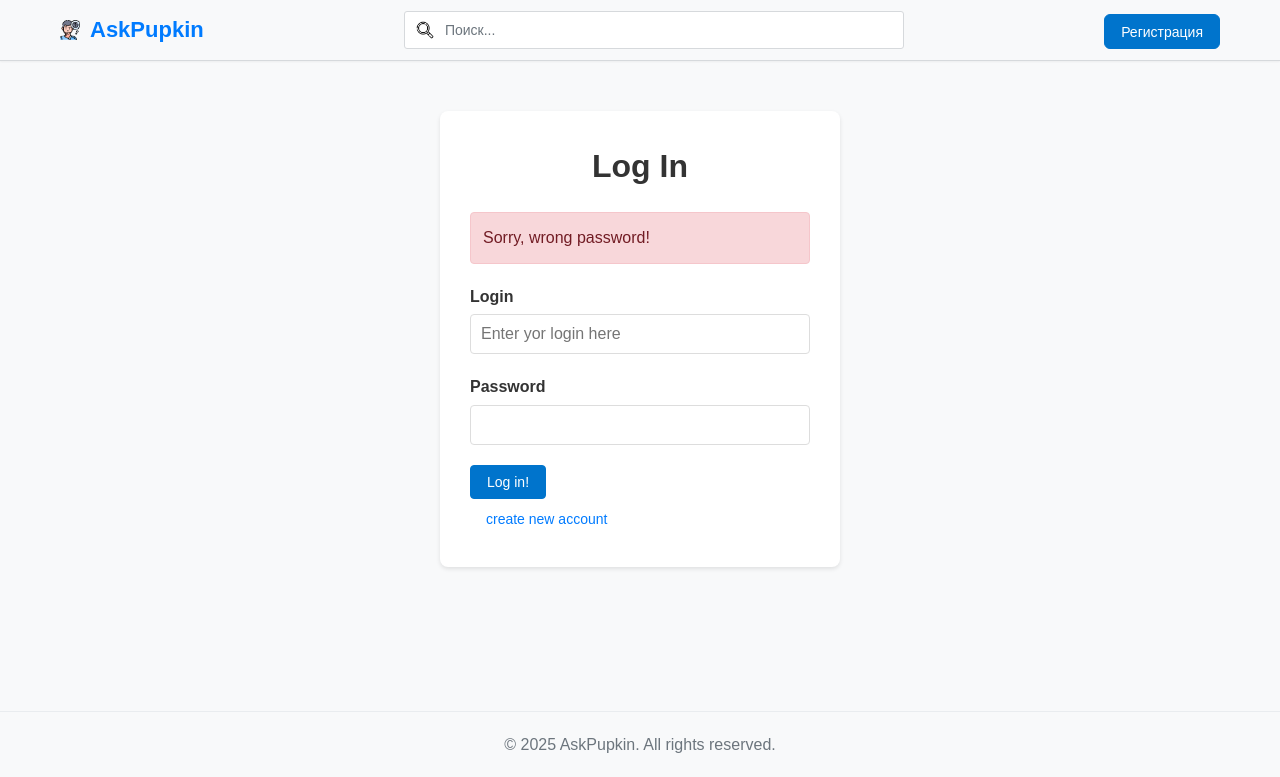
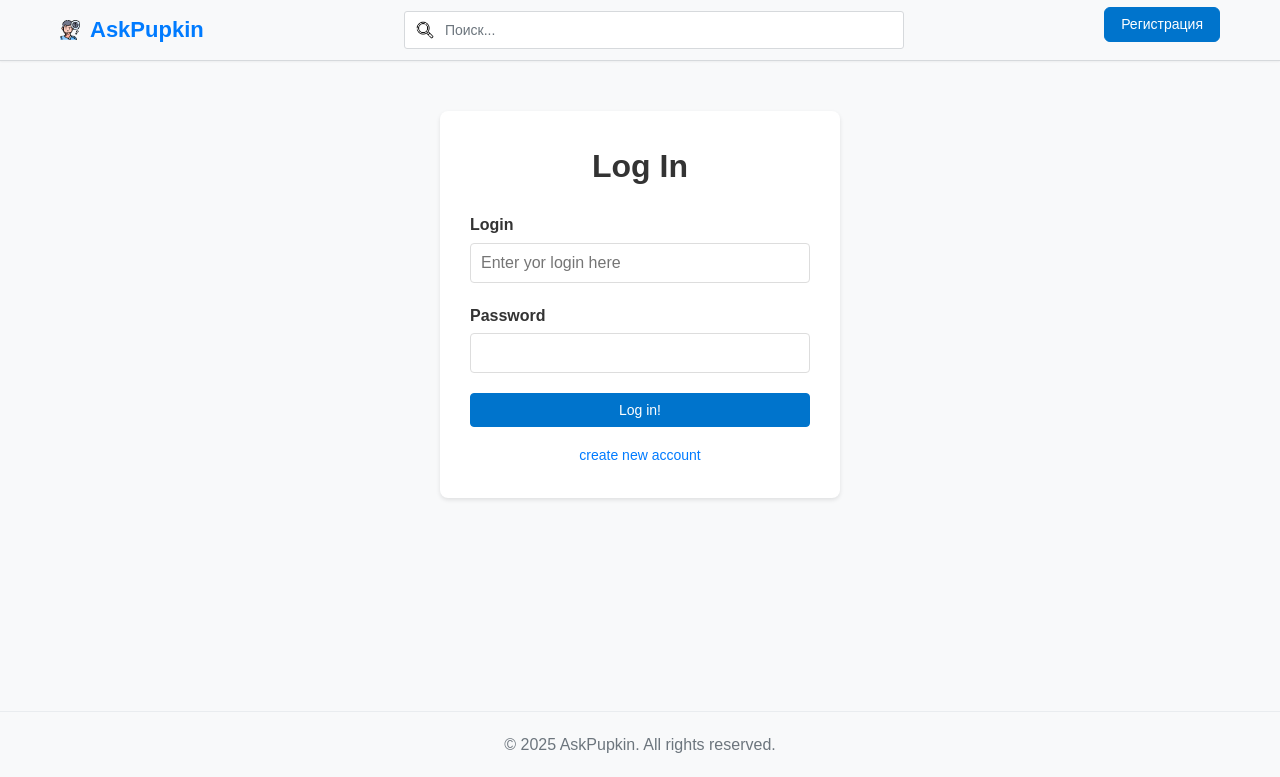
Before and after one commit to khosta77/web-technologies, a Django app: page /login/ in a window 1280 px wide. Shown: the top 777 px of the page. Run offline with Django 4.2, Linux system fonts and the light colour scheme.

Commit message:
Выравнивание и добавление более широкой обработки ошибок в страницы регистрации и входа

```diff
--- a/project/static/css/pages.css
+++ b/project/static/css/pages.css
@@ -348,17 +348,45 @@
     margin-top: 20px;
 }
 
-.auth-links {
-    text-align: center;
+.auth-form .btn {
+    width: 100%;
     margin-top: 15px;
 }
 
-.auth-links a {
+.auth-button-row {
+    margin-top: 15px;
+}
+
+.auth-button-row .btn {
+    width: 100%;
+    margin-top: 0;
+    text-align: center;
+}
+
+.auth-form .auth-links {
+    text-align: center !important;
+    margin-top: 15px;
+    width: 100%;
+    display: block !important;
+}
+
+.auth-form .auth-links a {
     color: #007bff;
     text-decoration: none;
+    display: inline-block !important;
+    font-size: 14px !important;
+    padding: 0 !important;
+    border-radius: 0 !important;
+    white-space: normal !important;
+    font-weight: normal !important;
+    line-height: normal !important;
+    align-items: normal !important;
+    height: auto !important;
+    box-sizing: content-box !important;
+    margin-top: 0 !important;
 }
 
-.auth-links a:hover {
+.auth-form .auth-links a:hover {
     text-decoration: underline;
 }
 
--- /dev/null
+++ b/project/static/js/login-validation.js
@@ -0,0 +1,59 @@
+document.addEventListener('DOMContentLoaded', function() {
+    const form = document.querySelector('.auth-form');
+    const errorMessages = document.querySelector('.error-messages');
+
+    if (!form || !errorMessages) return;
+
+    function showError(message) {
+        errorMessages.innerHTML = `
+            <div class="alert alert-error">
+                ${message}
+            </div>
+        `;
+        errorMessages.style.display = 'block';
+    }
+
+    function hideError() {
+        errorMessages.style.display = 'none';
+    }
+
+    const submitButton = form.querySelector('button[type="submit"]');
+    if (submitButton) {
+        submitButton.addEventListener('click', function(e) {
+            e.preventDefault();
+
+            const formData = new FormData(form);
+            const login = formData.get('login');
+            const password = formData.get('password');
+
+            let hasError = false;
+            let errorMessage = '';
+
+            if (!login || login.trim() === '') {
+                errorMessage = 'Поле "Login" не может быть пустым';
+                hasError = true;
+            }
+            else if (!password || password.trim() === '') {
+                errorMessage = 'Поле "Password" не может быть пустым';
+                hasError = true;
+            }
+
+            if (hasError) {
+                showError(errorMessage);
+            } else {
+                hideError();
+            }
+        });
+    }
+
+    form.addEventListener('submit', function(e) {
+        e.preventDefault();
+    });
+
+    const inputs = form.querySelectorAll('input');
+    inputs.forEach(input => {
+        input.addEventListener('input', function() {
+            hideError();
+        });
+    });
+});
--- a/project/static/js/search.js
+++ b/project/static/js/search.js
@@ -5,11 +5,9 @@ document.addEventListener('DOMContentLoaded', function() {
     const searchInput = document.getElementById('searchInput');
     const searchInputField = document.getElementById('searchInputField');
 
-    // Функция для выполнения поиска
     function performSearch(query) {
         if (query.trim()) {
             console.log('[Search.js]:', query);
-
         }
     }
 
@@ -28,7 +26,6 @@ document.addEventListener('DOMContentLoaded', function() {
         }
     }
 
-    // Обработка изменения размера окна
     function handleResize() {
         const searchWidget = document.getElementById('searchWidget');
         const searchInputField = document.getElementById('searchInputField');
@@ -100,7 +97,6 @@ document.addEventListener('DOMContentLoaded', function() {
         }
     });
 
-
     syncSearchFields();
     window.addEventListener('resize', handleResize);
 });
--- a/project/templates/login.html
+++ b/project/templates/login.html
@@ -9,10 +9,8 @@
 <div class="auth-page">
     <h1>Log In</h1>
 
-    <div class="error-messages">
-        <div class="alert alert-error">
-            Sorry, wrong password!
-        </div>
+    <div class="error-messages" style="display: none;">
+        <!-- Ошибки будут добавляться динамически через JavaScript -->
     </div>
 
     <form method="post" class="auth-form">
@@ -27,11 +25,13 @@
             <input type="password" id="password" name="password" class="form-control" required>
         </div>
 
-        <button type="submit" class="btn btn-primary">Log in!</button>
-
-        <div class="auth-links">
-            <a href="{% url 'signup' %}">create new account</a>
+        <div class="auth-button-row">
+            <button type="submit" class="btn btn-primary">Log in!</button>
+            <div class="auth-links">
+                <a href="{% url 'signup' %}">create new account</a>
+            </div>
         </div>
     </form>
 </div>
+<script src="{% static 'js/login-validation.js' %}"></script>
 {% endblock %}
```
Also changed, not shown: project/static/js/validation.js (added, +93 -0 lines), project/templates/signup.html (+8 -8 lines).
